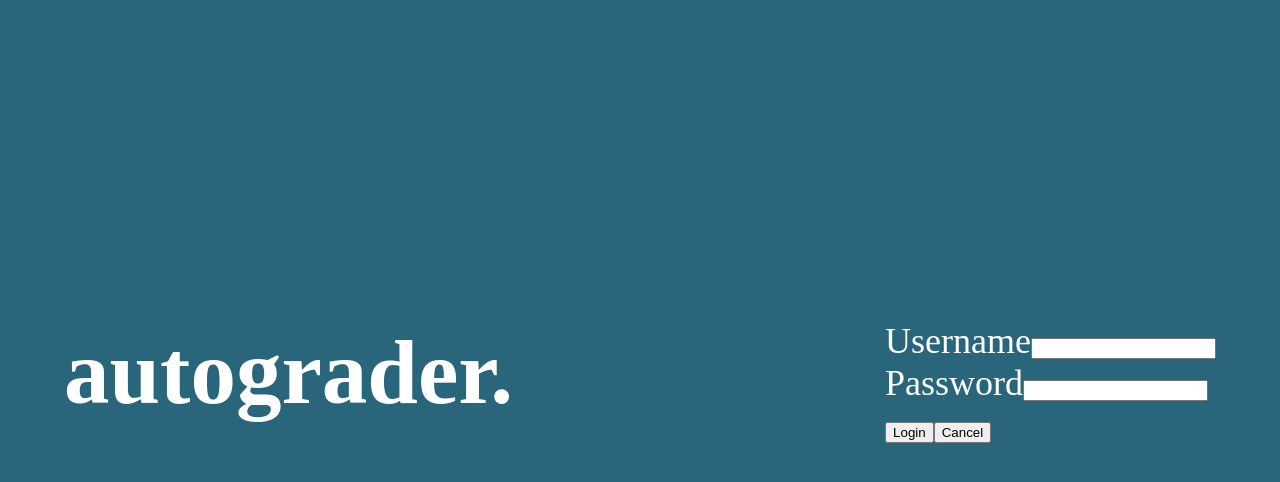
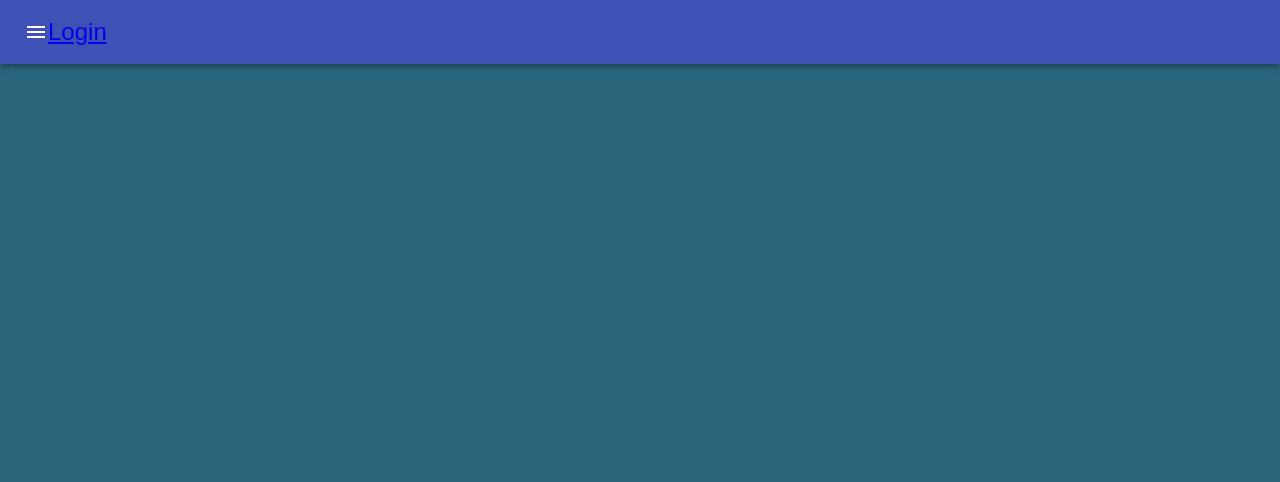
Before and after one commit to Autograder/rook, a React (Create React App) app: page / in a window 1280 px wide. Shown: the top 482 px of the page. Built offline with nearby package versions, Linux system fonts and the light colour scheme.

Commit message:
initial stuff for react router

```diff
--- a/package.json
+++ b/package.json
@@ -10,10 +10,12 @@
     "@types/node": "12.7.11",
     "@types/react": "^16.9.5",
     "@types/react-dom": "^16.9.1",
+    "@types/react-router-dom": "^5.1.3",
     "axios": "^0.19.0",
     "react": "^16.12.0",
     "react-dom": "^16.12.0",
     "react-router": "^5.1.2",
+    "react-router-dom": "^5.1.2",
     "react-scripts": "^3.4.0",
     "typescript": "3.6.3"
   },
--- a/src/App.tsx
+++ b/src/App.tsx
@@ -1,30 +1,41 @@
 import React from 'react';
+import Routes from "./Routes";
 import './style/App.css';
+import { Link } from 'react-router-dom';
+import { AppBar, Toolbar, IconButton } from '@material-ui/core';
+// tslint doesn't like this import even though it works...
+import MenuIcon from '@material-ui/icons/Menu';
+import { makeStyles } from '@material-ui/core/styles';
 
-export default class App extends React.Component {
-  webName = "autograder.";
-  webTitle = (
-    <div className="App-header">
-        <div className="App-header">{this.webName}</div>
+const useStyles = makeStyles((theme) => ({
+  root: {
+    flexGrow: 1
+  },
+  title: {
+    flexGrow: 1
+  },
+  menuButton: {
+    marginRight: theme.spacing(2)
+  }
+}));
+
+const App: React.FC = () => {
+
+  const classes = useStyles();
+
+  return (
+    <div className={classes.root}>
+      <AppBar position="static">
+        <Toolbar>
+          <IconButton edge="start" className={classes.menuButton} color="inherit" aria-label="menu">
+            <MenuIcon />
+            <Link to="/login">Login</Link>
+          </IconButton>
+        </Toolbar>
+      </AppBar>
+      <Routes />
     </div>
   );
-  loginBox = (
-    <div className="App-login">
-      <form name="login">
-      Username<input type="text" name="userid"/>
-      <br/>
-      Password<input type="password" name="pswrd"/>
-      <br/>
-      <input type="button" value="Login"/>
-      <input type="reset" value="Cancel"/>
-      </form>
-    </div>
-  );
+}
 
-  render() {
-    return <div>
-      {this.webTitle}
-      {this.loginBox}
-    </div>
-  };
-}
+export default App;
--- /dev/null
+++ b/src/Routes.tsx
@@ -0,0 +1,13 @@
+import React from 'react';
+import { Route, Switch } from 'react-router-dom';
+import Login from './components/Login';
+
+const Routes: React.FC = () => {
+  return (
+    <Switch>
+      <Route path="/login" exact component={Login} />
+    </Switch>
+  );
+}
+
+export default Routes;
--- /dev/null
+++ b/src/components/Login.tsx
@@ -0,0 +1,29 @@
+import React from 'react';
+
+export default class Login extends React.Component {
+  webName = "autograder.";
+  webTitle = (
+    <div className="App-header">
+        <div className="App-header">{this.webName}</div>
+    </div>
+  );
+  loginBox = (
+    <div className="App-login">
+      <form name="login">
+      Username<input type="text" name="userid"/>
+      <br/>
+      Password<input type="password" name="pswrd"/>
+      <br/>
+      <input type="button" value="Login"/>
+      <input type="reset" value="Cancel"/>
+      </form>
+    </div>
+  );
+
+  render() {
+    return <div>
+      {this.webTitle}
+      {this.loginBox}
+    </div>
+  }
+}
--- a/src/index.tsx
+++ b/src/index.tsx
@@ -3,8 +3,9 @@ import ReactDOM from 'react-dom';
 import './style/index.css';
 import App from './App';
 import * as serviceWorker from './serviceWorker';
+import { BrowserRouter as Router } from 'react-router-dom';
 
-ReactDOM.render(<App />, document.getElementById('root'));
+ReactDOM.render(<Router><App /></Router>, document.getElementById('root'));
 
 // If you want your app to work offline and load faster, you can change
 // unregister() to register() below. Note this comes with some pitfalls.
```
Also changed, not shown: 1 other file (tests, documents, lock files or other folders).
